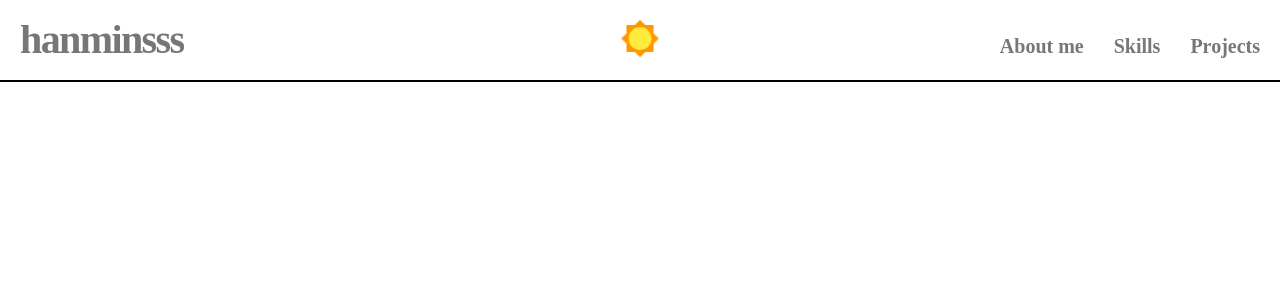
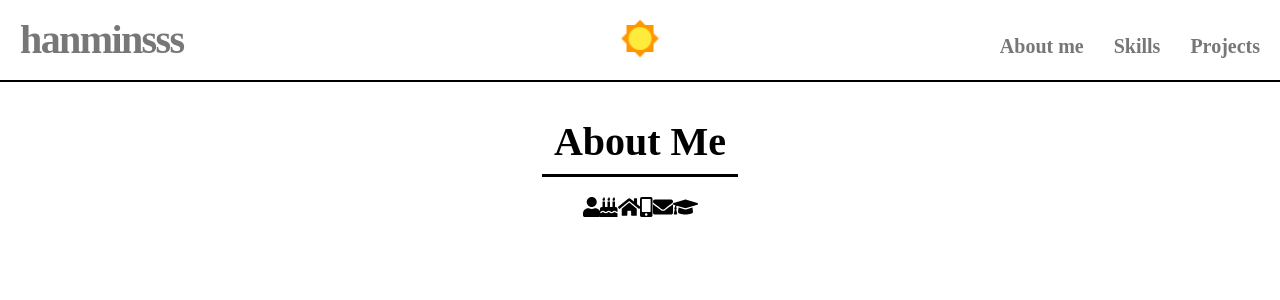
Before and after one commit to hanminss/portfolio, a Next.js app: page / in a window 1280 px wide. Both pictures are taken after a click on the link "About me". Shown: the top 300 px of the page. Built offline with nearby package versions, Linux system fonts and the light colour scheme.

Commit message:
➕  fontawesome 추가

```diff
--- a/package.json
+++ b/package.json
@@ -8,7 +8,9 @@
     "lint": "next lint"
   },
   "dependencies": {
-    "@fortawesome/fontawesome-free": "^5.15.4",
+    "@fortawesome/fontawesome-svg-core": "^1.2.36",
+    "@fortawesome/free-solid-svg-icons": "^5.15.4",
+    "@fortawesome/react-fontawesome": "^0.1.16",
     "next": "12.0.7",
     "react": "17.0.2",
     "react-dom": "17.0.2"
--- a/src/components/AboutMe.tsx
+++ b/src/components/AboutMe.tsx
@@ -1,10 +1,29 @@
-import styles from "../styles/AboutMe.module.css";
+import lightThema from "../styles/HL.module.css";
+import darkThema from "../styles/HD.module.css";
+import { ThemaProps } from "./Main";
+import { FontAwesomeIcon } from "@fortawesome/react-fontawesome";
+import {
+  faUser,
+  faBirthdayCake,
+  faHome,
+  faMobileAlt,
+  faEnvelope,
+  faGraduationCap,
+} from "@fortawesome/free-solid-svg-icons";
 
-export const AboutMe = () => {
+export const AboutMe = ({ dark }: ThemaProps) => {
+  const styles = dark ? darkThema : lightThema;
   return (
     <section className={styles.aboutMe}>
-      <h1>About Me</h1>
-      <p>Lorem ipsum dolor sit amet.</p>
+      <h1 className={styles.aboutMeTitle}>About Me</h1>
+      <div>
+        <FontAwesomeIcon icon={faUser} />
+        <FontAwesomeIcon icon={faBirthdayCake} />
+        <FontAwesomeIcon icon={faHome} />
+        <FontAwesomeIcon icon={faMobileAlt} />
+        <FontAwesomeIcon icon={faEnvelope} />
+        <FontAwesomeIcon icon={faGraduationCap} />
+      </div>
     </section>
   );
 };
--- a/src/components/Landing.tsx
+++ b/src/components/Landing.tsx
@@ -4,7 +4,7 @@ import lightThema from "../styles/HL.module.css";
 import darkThema from "../styles/HD.module.css";
 
 export const Landing = ({ dark }: ThemaProps) => {
-  let styles = dark ? darkThema : lightThema;
+  const styles = dark ? darkThema : lightThema;
 
   return (
     <section className={styles.landing}>
--- a/src/components/Main.tsx
+++ b/src/components/Main.tsx
@@ -17,7 +17,7 @@ export const Main = ({ num, dark }: NumProps2) => {
       {num == 0 ? (
         <Landing dark={dark} />
       ) : num == 1 ? (
-        <AboutMe />
+        <AboutMe dark={dark} />
       ) : num == 2 ? (
         <Skills />
       ) : (
--- a/src/styles/AboutMe.module.css
+++ /dev/null
@@ -1,18 +0,0 @@
-@keyframes fade {
-  0% {
-    transform: translate(10px, 10px);
-    opacity: 0;
-  }
-  100% {
-    transform: translate(0px, 0px);
-    opacity: 1;
-  }
-}
-
-.aboutMe {
-  color: white;
-  animation: 1s fade;
-  margin: 0 auto;
-  max-width: 1280px;
-  font-size: 20px;
-}
--- a/src/styles/HD.module.css
+++ b/src/styles/HD.module.css
@@ -1,4 +1,4 @@
-/* animation */
+/* Header Component */
 @keyframes dayToNight {
   from {
     background-color: #fff;
@@ -7,6 +7,7 @@
     background-color: #000;
   }
 }
+
 @keyframes rise {
   from {
     left: 55%;
@@ -28,8 +29,6 @@
     top: 300%;
   }
 }
-
-/* Header Component */
 .header {
   width: 100%;
   font-size: 20px;
@@ -110,6 +109,28 @@
 }
 
 /* Landing Component */
+@keyframes typing1 {
+  0% {
+    width: 0%;
+    border-right: 2px solid white;
+  }
+  100% {
+    width: 100%;
+    border-right: 2px solid white;
+  }
+}
+@keyframes typing2 {
+  0% {
+    width: 0%;
+  }
+  50% {
+    width: 0%;
+  }
+  100% {
+    width: 100%;
+    border-right: 2px solid white;
+  }
+}
 .landing {
   font-size: 20px;
   margin: 0 auto;
@@ -164,25 +185,32 @@
   animation: typing2 4s steps(200);
 }
 
-@keyframes typing1 {
+/* About me Component */
+@keyframes fade {
   0% {
-    width: 0%;
-    border-right: 2px solid white;
+    transform: translate(10px, 10px);
+    opacity: 0;
   }
   100% {
-    width: 100%;
-    border-right: 2px solid white;
+    transform: translate(0px, 0px);
+    opacity: 1;
   }
 }
-@keyframes typing2 {
-  0% {
-    width: 0%;
-  }
-  50% {
-    width: 0%;
-  }
-  100% {
-    width: 100%;
-    border-right: 2px solid white;
-  }
+
+.aboutMe {
+  color: white;
+  animation: 1s fade;
+  margin: 0 auto;
+  max-width: 1280px;
+  font-size: 20px;
+  text-align: center;
 }
+
+.aboutMeTitle {
+  display: inline-block;
+  font-size: 2em;
+  font-weight: 700;
+  margin: 0.5em 0;
+  padding: 0 0.3em 0.3em 0.3em;
+  border-bottom: 3px solid #fff;
+}
--- a/src/styles/HL.module.css
+++ b/src/styles/HL.module.css
@@ -1,4 +1,4 @@
-/* animation */
+/* Header Component*/
 @keyframes nightToDay {
   0% {
     background-color: #000;
@@ -7,6 +7,7 @@
     background-color: #fff;
   }
 }
+
 @keyframes rise {
   from {
     left: 55%;
@@ -17,6 +18,7 @@
     top: 50%;
   }
 }
+
 @keyframes setDown {
   from {
     left: 50%;
@@ -28,7 +30,6 @@
   }
 }
 
-/* Header Component*/
 .header {
   width: 100%;
   font-size: 20px;
@@ -109,6 +110,29 @@
 }
 
 /* Landing Component */
+@keyframes typing1 {
+  0% {
+    width: 0%;
+    border-right: 2px solid black;
+  }
+  100% {
+    width: 100%;
+    border-right: 2px solid black;
+  }
+}
+
+@keyframes typing2 {
+  0% {
+    width: 0%;
+  }
+  50% {
+    width: 0%;
+  }
+  100% {
+    width: 100%;
+    border-right: 2px solid black;
+  }
+}
 .landing {
   font-size: 20px;
   margin: 0 auto;
@@ -163,25 +187,32 @@
   animation: typing2 4s steps(200);
 }
 
-@keyframes typing1 {
+/* About me Component */
+@keyframes fade {
   0% {
-    width: 0%;
-    border-right: 2px solid black;
+    transform: translate(10px, 10px);
+    opacity: 0;
   }
   100% {
-    width: 100%;
-    border-right: 2px solid black;
+    transform: translate(0px, 0px);
+    opacity: 1;
   }
 }
-@keyframes typing2 {
-  0% {
-    width: 0%;
-  }
-  50% {
-    width: 0%;
-  }
-  100% {
-    width: 100%;
-    border-right: 2px solid black;
-  }
+
+.aboutMe {
+  color: #000;
+  animation: 1s fade;
+  margin: 0 auto;
+  max-width: 1280px;
+  font-size: 20px;
+  text-align: center;
 }
+
+.aboutMeTitle {
+  display: inline-block;
+  font-size: 2em;
+  font-weight: 700;
+  margin: 0.5em 0;
+  padding: 0 0.3em 0.3em 0.3em;
+  border-bottom: 3px solid #000;
+}
```
Also changed, not shown: 1 other file (tests, documents, lock files or other folders).
